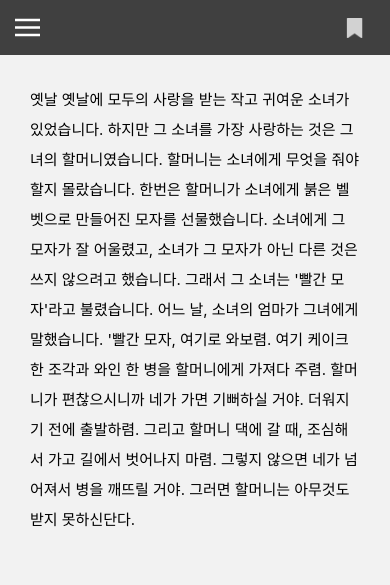
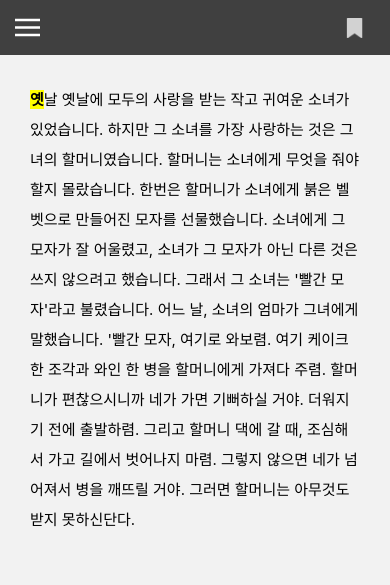
Before and after one commit to Braille-Ebook/BrailleEbookFront, a React Native app: screen /PdfScreen in a window 390 px wide. Shown: the top 585 px of the page. Built offline with nearby package versions, Linux system fonts and the light colour scheme; what react-native-worklets would draw is missing.

Commit message:
#21 [FEAT] character 표시기 만들기

```diff
--- a/src/components/PdfPage.js
+++ b/src/components/PdfPage.js
@@ -1,20 +1,41 @@
-import { View, Text, StyleSheet } from 'react-native';
-import React from 'react';
+import { View, Text, StyleSheet, Dimensions, Pressable } from 'react-native';
+import React, { useState } from 'react';
 
 import { bookContentData } from '../../assets/dummy';
 
-export default function PdfPage({ currentPage, totalPage }) {
+export default function PdfPage({ currentPage, totalPage, char, setChar }) {
+    const content = bookContentData.content;
+    const highlightNthChar = (n) => {
+        const before = content.slice(0, n);
+        const target = content[n];
+        const after = content.slice(n + 1);
+        return (
+            <Text style={styles.text}>
+                {before}
+                <Text style={styles.highlight}>{target}</Text>
+                {after}
+            </Text>
+        );
+    };
+    const handlePress = (e) => {
+        const { locationX } = e.nativeEvent;
+        const screenWidth = Dimensions.get('window').width;
+
+        if (locationX > screenWidth / 2) {
+            setChar((prev) => Math.min(prev + 1, content.length - 1));
+        } else {
+            setChar((prev) => Math.max(prev - 1, 0));
+        }
+    };
     return (
-        <View style={styles.pdfPage}>
-            <View>
-                <Text style={styles.text}>{bookContentData.content}</Text>
-            </View>
+        <Pressable style={styles.pdfPage} onPress={handlePress}>
+            <View>{highlightNthChar(char)}</View>
             <View>
                 <Text style={styles.page}>
                     {currentPage}/{totalPage}
                 </Text>
             </View>
-        </View>
+        </Pressable>
     );
 }
 
@@ -30,5 +51,9 @@ const styles = StyleSheet.create({
         fontSize: 15,
         lineHeight: 30,
     },
-    page: {},
+    highlight: {
+        backgroundColor: 'yellow',
+        color: 'black',
+        fontWeight: 'bold',
+    },
 });
--- a/src/screens/PdfScreen.js
+++ b/src/screens/PdfScreen.js
@@ -12,6 +12,7 @@ import BookmarkedPage from '../components/BookmarkedPage';
 
 export default function PdfScreen() {
     const totalPage = 6;
+    const [currentChar, setCurrentChar] = useState(0);
     const [currentPage, setCurrentPage] = useState(1);
     const [isMenuOpen, setIsMenuOpen] = useState(false);
     const [isBookmarked, setIsBookmarked] = useState(false);
@@ -22,10 +23,12 @@ export default function PdfScreen() {
         // Swipe left → next page
         if (translationX < -50) {
             setCurrentPage((prev) => (prev < totalPage ? prev + 1 : prev));
+            setCurrentChar(0);
         }
         // Swipe right → previous page
         else if (translationX > 50) {
             setCurrentPage((prev) => (prev > 1 ? prev - 1 : prev));
+            setCurrentChar(0);
         }
     });
 
@@ -43,6 +46,8 @@ export default function PdfScreen() {
                             <PdfPage
                                 currentPage={currentPage}
                                 totalPage={totalPage}
+                                char={currentChar}
+                                setChar={setCurrentChar}
                             />
                         </View>
                     </GestureDetector>
```
